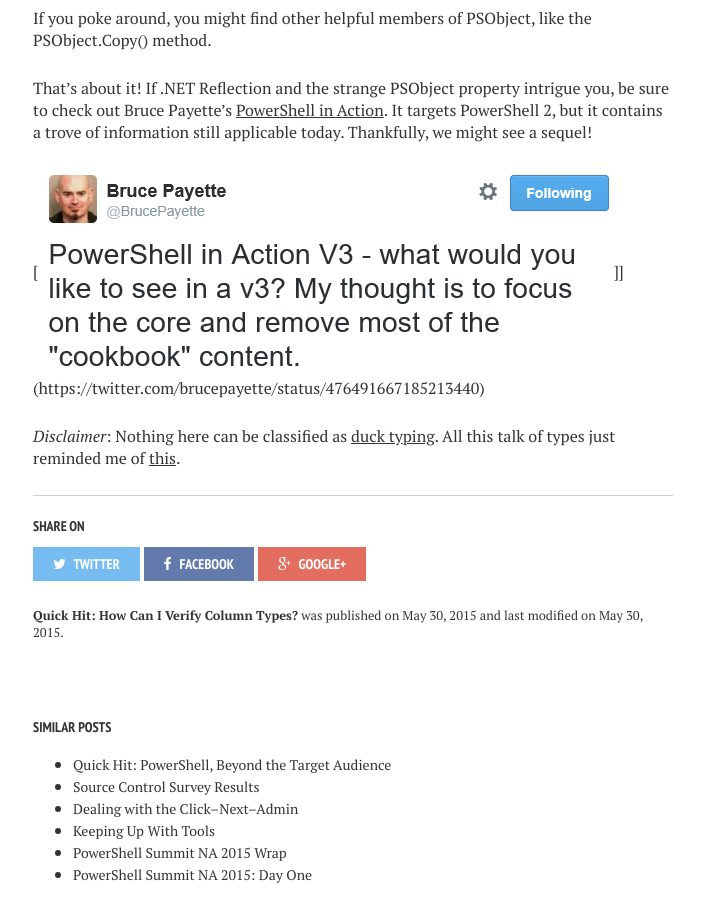
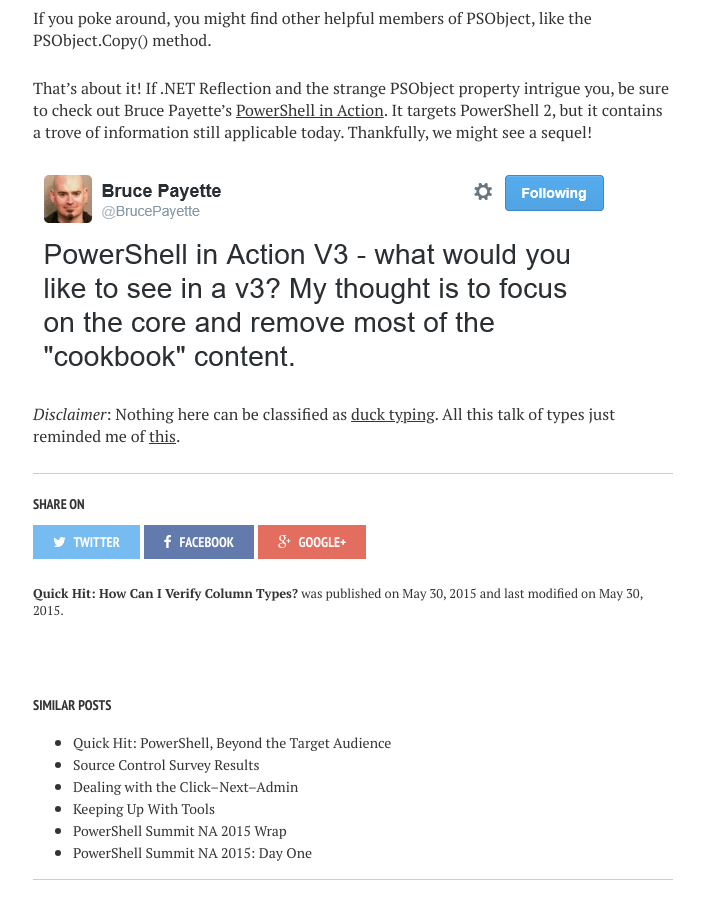
Before and after one commit to RamblingCookieMonster/RamblingCookieMonster.github.io, a Jekyll site: the page built from _posts/2015-05-30-Consistent-Column-Types.md, in a window 1280 px wide and 900 px high, scrolled down 3606 px. Shown: the whole window, without its empty margins (287-991 px from the left). Built offline with Jekyll 4.4.1, drawn with Linux system fonts in a browser that asks for light colours; nearby versions of some CDN libraries; comment, search, counter and statistics services are not loaded.

Commit message:
wtf brackets

```diff
--- a/_posts/2015-05-30-Consistent-Column-Types.md
+++ b/_posts/2015-05-30-Consistent-Column-Types.md
@@ -95,7 +95,7 @@
 
 That's about it! If .NET Reflection and the strange PSObject property intrigue you, be sure to check out Bruce Payette's [PowerShell in Action](http://www.manning.com/payette2/). It targets PowerShell 2, but it contains a trove of information still applicable today. Thankfully, we might see a sequel!
 
-[![Action](/images/Column-Types/Action.png)]](https://twitter.com/brucepayette/status/476491667185213440)
+[![Action](/images/Column-Types/Action.png)](https://twitter.com/brucepayette/status/476491667185213440)
 
 
 
```
